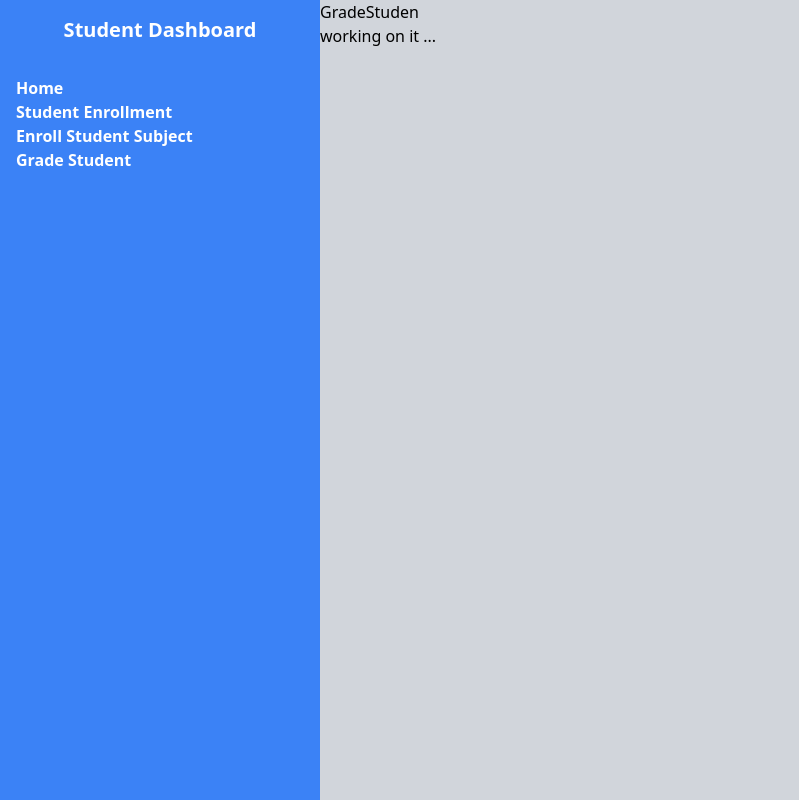
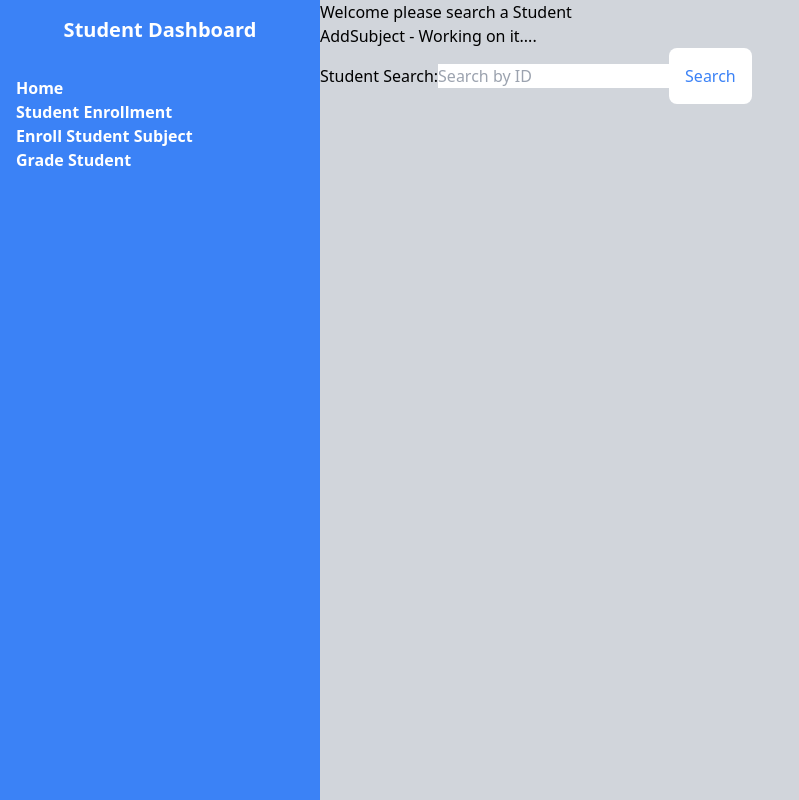
Before and after one commit to cordovacarlos22/data_base_alumni, a Next.js app: page /gradeStudent in a window 1280 px wide. Shown: the whole page, without its empty margins (0-799 px from the left). Built offline with nearby package versions, Linux system fonts and the light colour scheme.

Commit message:
Need to fix bug

```diff
--- a/app/gradeStudent/page.jsx
+++ b/app/gradeStudent/page.jsx
@@ -1,25 +1,73 @@
-import React from 'react'
+'use client'
+import React, { useState, useEffect } from 'react'
+import Student from '@/components/StudenClass';
+
 
 const GradeStuden = () => {
+const [id,setId] = useState("")
+const [user,setUser] = useState([])
 
-  let grades = [
-    {
-      subject: "math",
-      grade: 5
+  const search = () => {
 
+    if (id == '') {
+      alert(' please Enter a Student Id')
+
+    } else {
+      let studentSearch = new Student();
+      let foundStudent = studentSearch.searchStudent(id) //  => return student
+
+      console.log("foundStudent:", foundStudent); // Verifica si foundStudent tiene el valor esperado
+      setUser(foundStudent); // Actualizar el estado de user con el estudiante encontrado
     }
-  ]
+  };
+
+  const handleAddSubject = () => {
+    let subject = new Student();
+    let subjectFoundStudent = subject.addGrade(10,'math',1511) //  => return student
+    // localStorage.removeItem('userFound');
+    // alert("Subject added to " +  user[0].name + " " + user[0].lastName );
+    // setTimeout(() => {
+    //   window.location.reload();
+    // }, 1000);
+
+    console.log("foundStudent:", subjectFoundStudent); // Verifica si foundStudent tiene el valor esperado
+
+  };
+
   return (
-    <div>GradeStuden
-      <h1>working on it ...</h1>
+    <>
+      <div>
+
+        {user == undefined || user == false ? (
+          <>
+            <h1>Welcome please search a Student</h1>
+            <div>
+              <h1>AddSubject - Working on it....</h1>
+              <label htmlFor="studentSearch">
+                Student Search:
+                <input required placeholder="Search by ID" id="studentSearch" name="studentSearch" type="text" value={id} onChange={e => setId(e.target.value)}  />
+              </label>
+              <button className='bg-white text-blue-500 p-4 rounded-lg hover:text-blue-400'onClick={search} >
+
+                <span>Search</span>
+              </button>
+            </div>
+          </>
+        ) :
+          (
+            <>
+              <h1> User Found </h1>
+              <button className='bg-white text-blue-500 p-4 rounded-lg hover:text-blue-400'onClick={handleAddSubject} >
+
+            <span>Search</span>
+          </button>
+            </>
+          )
+        }
+      </div>
+    </>
+  );
+};
 
 
-
-
-
-
-    </div>
-  )
-}
-
 export default GradeStuden
--- a/components/StudenClass.js
+++ b/components/StudenClass.js
@@ -85,8 +85,24 @@ export default class Student {
   }
 
 
-  addGrade(grade) {
-    this.grade.push(grade);
+  addGrade(grade,subject,studentsId) {
+    let students = JSON.parse(localStorage.getItem("students"));
+    for (let i = 0; i < students.length; i++) {
+      if (students[i].id == studentsId ) {
+        // Verifica si la propiedad subject es un array
+        if (Array.isArray(students[i].grades)) {
+          // Agrega la nueva materia al array existente
+          students[i].grades.push({subject:subject,grade:grade});
+        } else {
+          // Crea un nuevo array con la materia existente y la nueva materia
+          students[i].grades = [students[i].grades, {subject:subject,grades:grades}];
+        }
+      }
+    }
+    // Guarda los cambios en el almacenamiento local
+    localStorage.setItem("students", JSON.stringify(students));
+
+
   }
 
 
```
